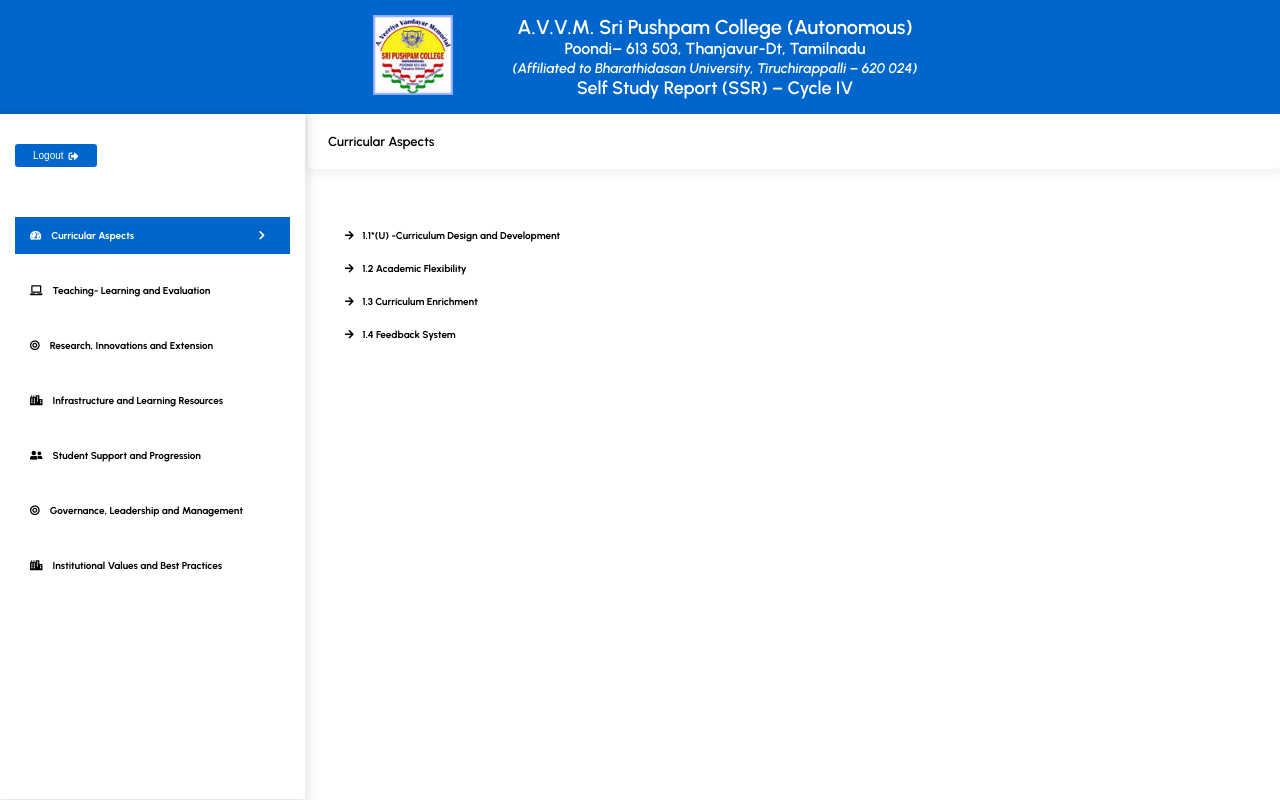
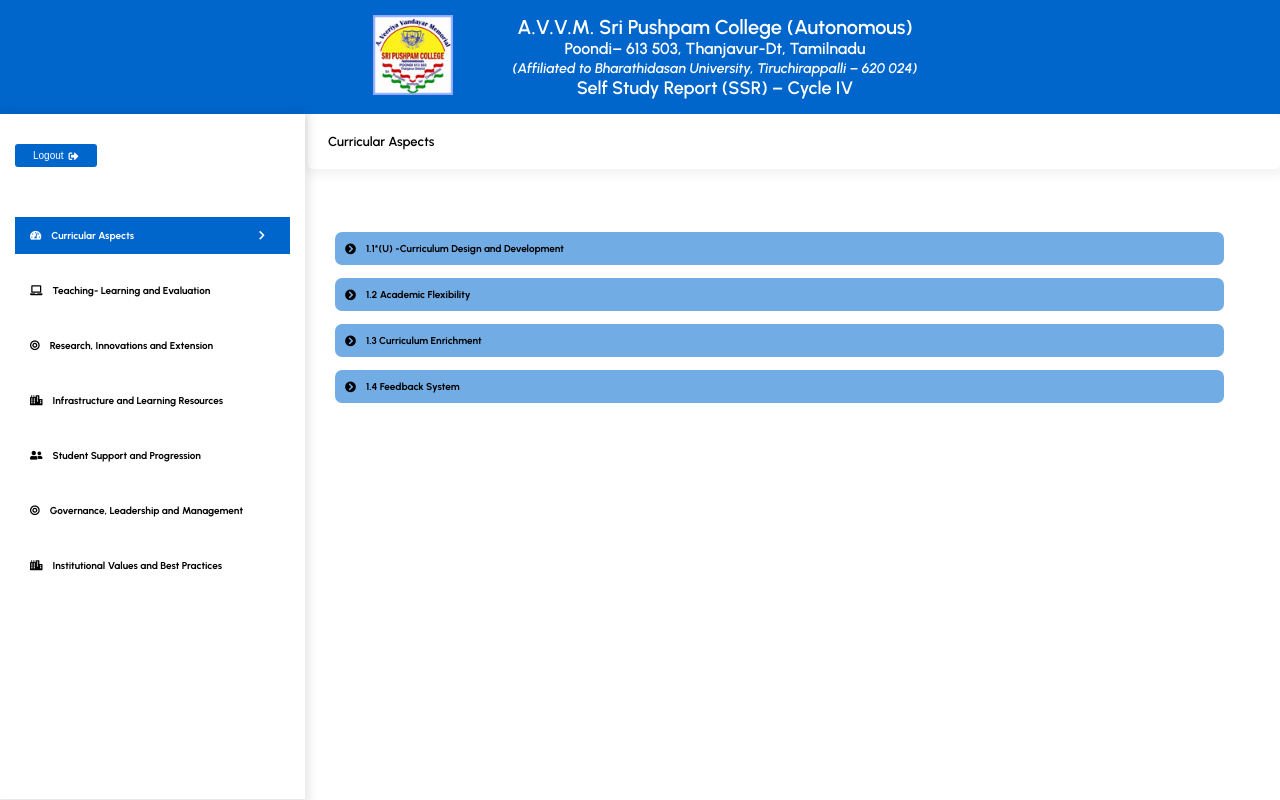
Before and after one commit to ranjithgee/poondi-college-site, a Vue app: page /curricular_aspects in a window 1280 px wide. Built offline with nearby package versions, Linux system fonts and the light colour scheme; sample sign-in values are in the browser's storage.

Commit message:
changes in css

```diff
--- a/src/assets/css/style.css
+++ b/src/assets/css/style.css
@@ -18,7 +18,7 @@
     font-size: 20px;
 }
 
-.item a{
+/* .item a{
     color: black;
     text-decoration: none;
     font-size: 16px;
@@ -31,27 +31,29 @@
     color:#0066cc;
     transition: .3s ease-in-out;
     padding-left: 20px;
-}
-/* .item a{
+} */
+.item .i_list{
     color: black;
     text-decoration: none;
     font-size: 16px;
     padding: 12px;
-    display: inline-block;
     font-weight: 700;
     transition: .3s ease-in-out;
     background-color: #72ACE5;
     margin:13px 0;
     width:95%;
     border-radius: 7px;
+    display: flex;
+    align-items: center;
 }
 .item .i_list:hover{
     background-color: #0066cc;
     color: white;
     transition: .3s ease-in-out;
-} */
+}
 .item i{
-    padding-right: 6px;
+    padding-right: 10px;
+    font-size: 19px;
 }
 
 .sub_items{
@@ -117,8 +119,12 @@
     .heading{
         font-size: 13px;
     }
-    .item a{
+    .item .i_list{
         font-size: 10px;
+        padding: 10px;
+    }
+    .item i{
+        font-size: 11px;
     }
 }
 
@@ -126,8 +132,12 @@
     .heading{
         font-size: 15px;
     }
-    .item a{
+    .item .i_list{
         font-size: 13px;
+        padding: 10px;
+    }
+    .item i{
+        font-size: 16px;
     }
 }
 
@@ -136,7 +146,7 @@
         font-size: 14px;
         padding: 14px;
     }
-    .item a{
+    .item .i_list{
         font-size: 12px;
     }
     .list{
@@ -154,7 +164,8 @@
         align-items: center;
     }
     .item i{
-        padding-right: 9px;
+        padding-right: 10px;
+        font-size: 16px;
     }
     .sub_items{
         padding:10px;
--- a/src/components/content-1.vue
+++ b/src/components/content-1.vue
@@ -7,7 +7,7 @@
                   <div class="heading">{{item.name}}</div>
                   <div class="sub_items">
                       <div  v-for="category in item.category" :key="category.id">
-                         <router-link class="i_list" :to="category.link"> <i class="fas fa-arrow-right"></i> {{category.name}}</router-link>
+                         <router-link class="i_list" :to="category.link"><i class="fas fa-chevron-circle-right"></i> {{category.name}}</router-link>
                       </div>
                   </div>
               </div>
--- a/src/components/header/Header.vue
+++ b/src/components/header/Header.vue
@@ -47,21 +47,21 @@
     text-align: center;
 }
 .heading_content span.first{
-    font-size: 35px;
+    font-size: 30px;
     font-weight: 600;
 }
 .heading_content span.second{
-    font-size: 25px;
+    font-size: 22px;
     font-weight: 600;
 }
 
 .heading_content span.third{
-    font-size: 22px;
+    font-size: 20px;
     font-weight: 600;
     font-style: italic;
 }
 .heading_content span.fourth{
-    font-size: 27px;
+    font-size: 25px;
     font-weight: 600;
 }
 
--- a/src/components/sub-content-2.vue
+++ b/src/components/sub-content-2.vue
@@ -8,8 +8,8 @@
                             <div class="heading"  ><i class="fas fa-arrow-left" style="display:none;" @click="this.$router.go(-1)" ></i> <span v-if="$route.params.cntid !== '1.1.1'">{{cat.name}}</span> <span v-if="$route.params.cntid == '1.1.1'">{{cat.alter_name}}</span></div>
                             <div class="sub_items">
                                 <div v-for="cnt in cat.sub" :key="cnt.id" >
-                                    <a class="i_list" v-if="cnt.name !== 'Curriculam for CBCS courses' && cnt.name !== 'Minutes_of_Academic_Council_Meetings'" :href="cnt.id == 4 || cnt.name == 'Details of program syllabus revision'  ? cnt.link : $store.state.siteUrl + cnt.link" target="_blank" > <i class="fas fa-arrow-right"></i> {{cnt.name}}</a>
-                                    <router-link v-if="cnt.name == 'Curriculam for CBCS courses' || cnt.name == 'Minutes_of_Academic_Council_Meetings'" class="i_list" :to="cnt.link" ><i class="fas fa-arrow-right"></i>{{cnt.name}} </router-link>
+                                    <a class="i_list" v-if="cnt.name !== 'Curriculam for CBCS courses' && cnt.name !== 'Minutes_of_Academic_Council_Meetings'" :href="cnt.id == 4 || cnt.name == 'Details of program syllabus revision'  ? cnt.link : $store.state.siteUrl + cnt.link" target="_blank" > <i class="fas fa-chevron-circle-right"></i> {{cnt.name}}</a>
+                                    <router-link v-if="cnt.name == 'Curriculam for CBCS courses' || cnt.name == 'Minutes_of_Academic_Council_Meetings'" class="i_list" :to="cnt.link" ><i class="fas fa-chevron-circle-right"></i>{{cnt.name}} </router-link>
                                 </div>
                                 <div class="table_contents courses" style="overflow-x:auto;" v-if="cat.path == '1.3.4'">
                                     <table>
--- a/src/components/sub-content.vue
+++ b/src/components/sub-content.vue
@@ -7,7 +7,7 @@
                           <div class="heading"  ><i class="fas fa-arrow-left" style="display:none;" @click="this.$router.go(-1)" ></i> {{category.name}}</div>
                           <div class="sub_items">
                               <div  v-for="cat in category.category" :key="cat.id">
-                                 <router-link class="i_list" :to="cat.link"> <i class="fas fa-arrow-right"></i> {{cat.name}}</router-link>
+                                 <router-link class="i_list" :to="cat.link"><i class="fas fa-chevron-circle-right"></i> {{cat.name}}</router-link>
                               </div>
                           </div>
                       </div>
--- a/src/components/table-content.vue
+++ b/src/components/table-content.vue
@@ -36,7 +36,7 @@
               <div class="heading"  ><i class="fas fa-arrow-left" style="display:none;" @click="this.$router.go(-1)" ></i>Minutes_of_Academic_Council_Meetings</div>
               <div class="sub_items">
                   <div v-for="item in datas.t_1_2_3" :key="item.id">
-                      <a class="i_list" :href=" $store.state.siteUrl + item.link" target="_blank" > <i class="fas fa-arrow-right"></i> {{item.name}}</a>
+                      <a class="i_list" :href=" $store.state.siteUrl + item.link" target="_blank" > <i class="fas fa-chevron-circle-right"></i> {{item.name}}</a>
                   </div>
               </div>
           </div>
```
